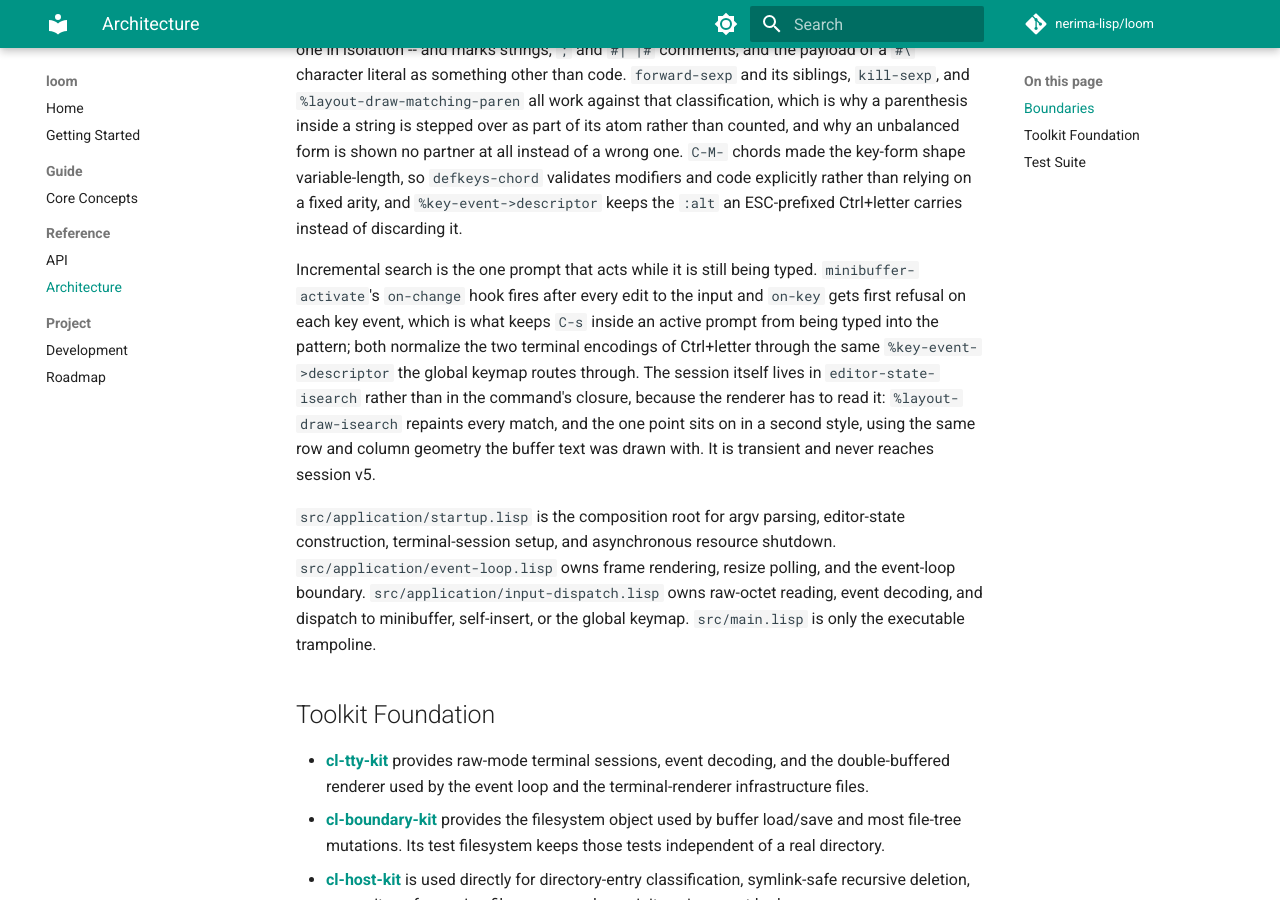
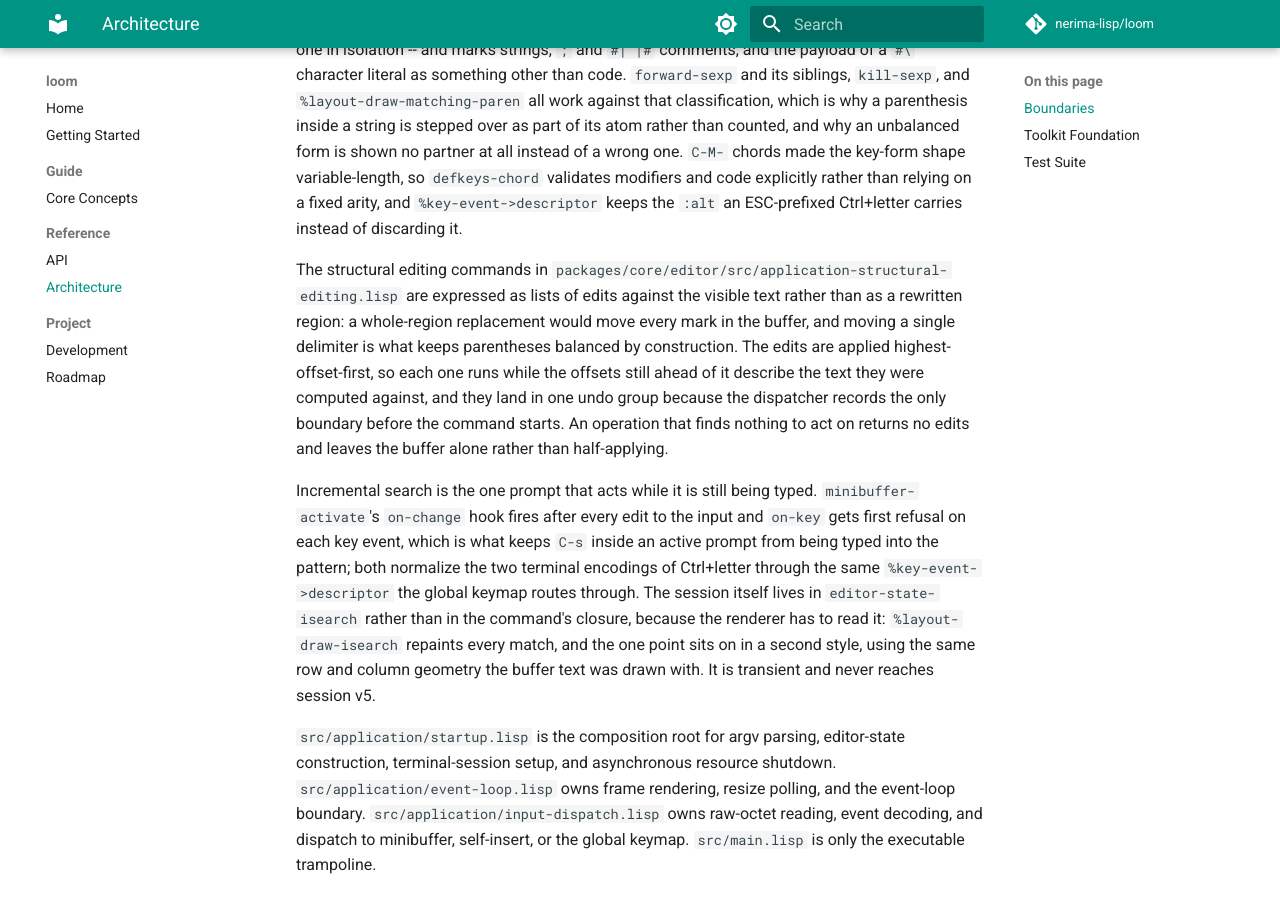
Before and after one commit to nerima-lisp/loom, an MkDocs documentation site: the page built from docs/src/reference/architecture.md, in a window 1280 px wide and 900 px high, scrolled down 5103 px. Built offline with MkDocs 1.6.1 and Material for MkDocs 9.7.7, drawn with Linux system fonts in a browser that asks for light colours; comment, search, counter and statistics services are not loaded.

Commit message:
feat: add paredit-style structural editing
FR-008 of docs/src/notes/requirements-daily-driver.md. Slurp, barf, wrap,
splice and raise, built on the syntax classification FR-007 introduced,
so a parenthesis inside a string or a comment is still text rather than
structure.

Each operation is a list of edits against the visible text, not a
rewritten region. A whole-region replacement would move every mark in
the buffer, and moving a single delimiter rather than deleting and
retyping it is what makes the balance requirement hold by construction:
an operation that never writes an unmatched delimiter cannot produce
one.

The edits run highest-offset-first, so each is applied while the offsets
still ahead of it describe the text they were computed against. They are
one undo group because the dispatcher records the only boundary before
the command starts and nothing here records another — the tests pin that
by undoing once and comparing against the original text.

An operation with nothing to act on -- no enclosing list, nothing left
to slurp, an unbalanced form -- returns no edits and leaves the buffer
untouched. A structural command that half-applies is the failure these
commands exist to avoid.

Barfing inserts a separating space when the expelled expression would
otherwise be written against the delimiter, so (a) becomes () a rather
than ()a.

Bindings follow paredit: C-<right> / C-<left> forward slurp and barf,
C-M-<left> / C-M-<right> backward, M-( wrap, M-s splice, M-r raise.
These are the first arrow-key bindings in the editor; cl-tty-kit decodes
CSI 1;5C into (:control) plus :right, which the variable-length chord
support added for C-M- already handles.

+55 tests (908 -> 963). Verified with nix build (0), nix flake check
--print-build-logs (0, 960 passed / 3 skipped / 0 failed),
nix build .#checks.aarch64-darwin.docs (0) and nix fmt -- --ci (0).

```diff
--- a/docs/src/reference/architecture.md
+++ b/docs/src/reference/architecture.md
@@ -248,6 +248,17 @@ wrong one. `C-M-` chords made the key-form shape variable-length, so
 a fixed arity, and `%key-event->descriptor` keeps the `:alt` an ESC-prefixed
 Ctrl+letter carries instead of discarding it.
 
+The structural editing commands in
+`packages/core/editor/src/application-structural-editing.lisp` are expressed as
+lists of edits against the visible text rather than as a rewritten region: a
+whole-region replacement would move every mark in the buffer, and moving a
+single delimiter is what keeps parentheses balanced by construction. The edits
+are applied highest-offset-first, so each one runs while the offsets still
+ahead of it describe the text they were computed against, and they land in one
+undo group because the dispatcher records the only boundary before the command
+starts. An operation that finds nothing to act on returns no edits and leaves
+the buffer alone rather than half-applying.
+
 Incremental search is the one prompt that acts while it is still being typed.
 `minibuffer-activate`'s `on-change` hook fires after every edit to the input and
 `on-key` gets first refusal on each key event, which is what keeps `C-s` inside
```
Also changed, not shown: docs/src/project/roadmap.md (+6 -0 lines), 6 other files.
